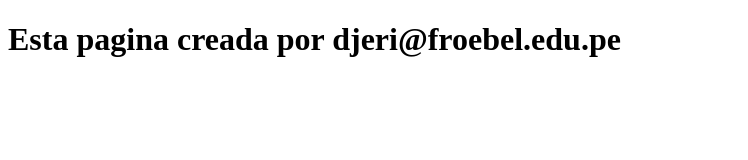
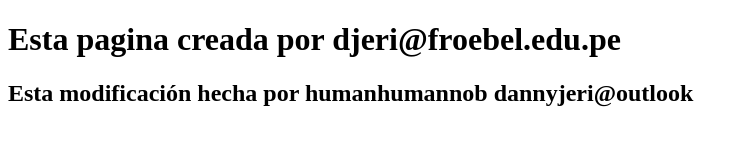
Before and after one commit to dannyjeri/test-colaboration, a plain HTML site: page index.html in a window 1280 px wide. Shown: the whole page, without its empty margins (0-748 px from the left). Drawn offline with Linux system fonts and the light colour scheme.

Commit message:
Update index.html
cree una linea uwu

```diff
--- a/index.html
+++ b/index.html
@@ -9,5 +9,7 @@
 <body>
     <h1>Esta pagina creada por djeri@froebel.edu.pe</h1>
 
+    <h2>Esta modificación hecha por humanhumannob dannyjeri@outlook</h2>
+
 </body>
 </html>
```
